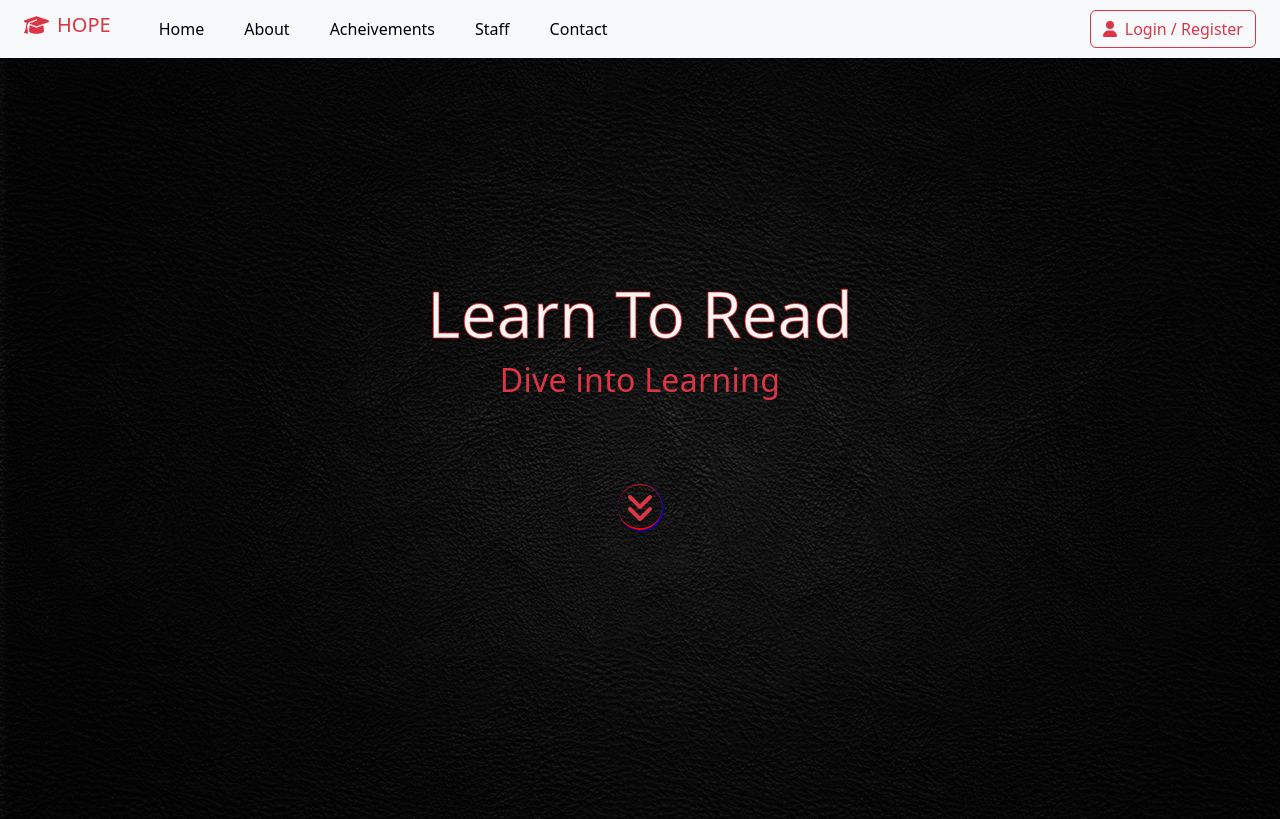
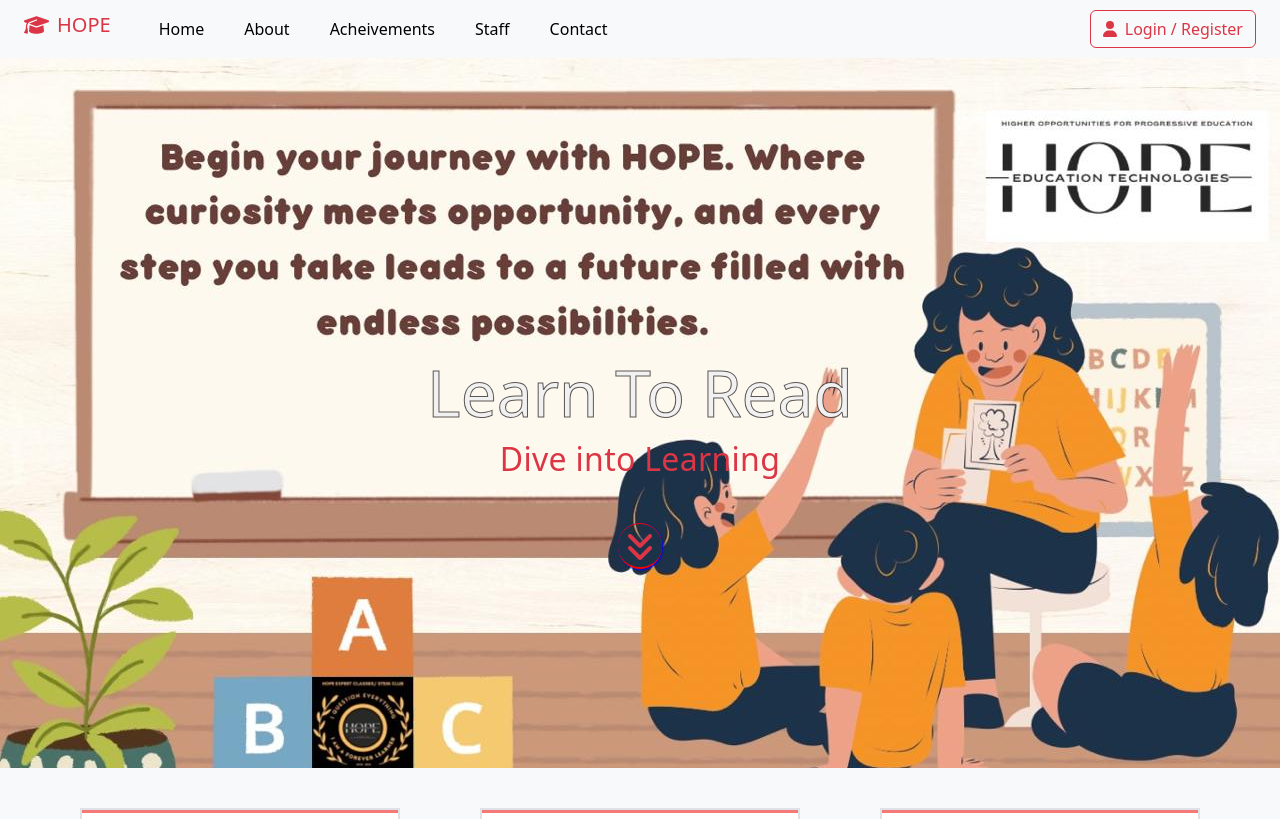
Before and after one commit to Hopeedutech/Hope, a React (Create React App) app: page / in a window 1280 px wide. Shown: the top 819 px of the page. Built offline with nearby package versions, Linux system fonts and the light colour scheme.

Commit message:
changes done for wallpaper

```diff
--- a/src/App.css
+++ b/src/App.css
@@ -27,8 +27,9 @@
 }
 
 .homepage-bg{
-    background-image: url('./bgImage.png');
-    min-height: 800px;
+    background-image: url('./bgImage.jpg');
+    background-repeat: no-repeat;
+    min-height: 710px;
 }
 
 /* .homepage-bg .homepage-txt{
@@ -40,11 +41,11 @@
 
 .homepage-txt h1{
     font-weight: 500;
-    margin-top: -55px;
+    margin-top: 105px;
     cursor: context-menu;
     -webkit-text-stroke:1px;
-    -webkit-text-stroke-color: rgba(226, 20, 20, 0.723);
-    -webkit-text-fill-color: whitesmoke;
+    -webkit-text-stroke-color: rgba(31, 25, 25, 0.723);
+    -webkit-text-fill-color: rgb(242, 241, 241);
 }
 
 .homepage-txt h2{
@@ -61,7 +62,6 @@
     height: 135px;
     margin-top: -60px;
     margin-left: -33px;
-
 }
 
 #caret-down{
--- a/src/HomePageBg.js
+++ b/src/HomePageBg.js
@@ -9,7 +9,7 @@
 
                 {/* HOME PAGE TEXT */}
                 <div className="homepage-txt text-center text-danger">
-                    <h1 className='display-3'>
+                    <h1 className='display-3 pt-2'>
                         Learn To Read
                     </h1>
 
@@ -17,7 +17,7 @@
                         Dive into Learning
                     </h2>
 
-                    <div className='text-center h2' style={{padding:'65px 0px'}}>
+                    <div className='text-center h2' style={{padding:'25px 0px'}}>
                         {/* border border-danger rounded-circle rounded rounded-5 */}
                         <a href="#section" className='' id='caret-down'>
                             <i className="fa-solid fa-angles-down text-danger px-2 py-1"></i>
--- a/src/HomepageCards.js
+++ b/src/HomepageCards.js
@@ -1,6 +1,6 @@
 import React from 'react'
 
-import educationpng from './educationpng.png'
+// import educationpng from './educationpng.png'
 import Hope from './HOPE.jpg'
 
 import Trendingcourses from './trending courses.jpg'
@@ -35,8 +35,7 @@
 
                         <h4 className="pb-2">Trending courses</h4>
                         <p className="pb-2">
-                            Progressive Classes, Expert Classes, Preservence Classes
-
+                            1st to 12th regular activity based classes with carrier guidance peer  collaboration and experiments
                         </p>
 
                     </div>
--- a/src/Staff.js
+++ b/src/Staff.js
@@ -47,9 +47,8 @@
                                         <div className="modal-body d-flex flex-column justify-content-center align-items-center py-5">
                                             <h5>Founder</h5>
                                             <small className="">MTech, MSc, BA, PGDCA</small>
-                                            <p className="pt-3">Lorem ipsum dolor sit amet Sed nec molestie justo</p>
 
-                                            <div className="d-flex flex-row media-icons" id='contact-staff'>
+                                            <div className="d-flex flex-row media-icons mt-3" id='contact-staff'>
                                                 <a href="https://www.facebook.com/sravantheemperor?mibextid=ZbWKwL"
                                                     target='_blank'
                                                     className="btn btn-outline-danger mx-1">
@@ -104,9 +103,8 @@
                                         <div className="modal-body d-flex flex-column justify-content-center align-items-center py-5">
                                             <h5>Curriculum Advisor</h5>
                                             <small className="">MA, PGCTE, (PhD) </small>
-                                            <p className="pt-3">Lorem ipsum dolor sit amet Sed nec molestie justo</p>
 
-                                            <div className="d-flex flex-row media-icons" id='contact-staff'>
+                                            <div className="d-flex flex-row media-icons mt-3" id='contact-staff'>
                                                 <a href="https://www.facebook.com/ushakiranr?mibextid=LQQJ4d"
                                                     target='_blank'
                                                     className="btn btn-outline-danger 4 mx-1">
@@ -160,9 +158,8 @@
                                         <div className="modal-body d-flex flex-column justify-content-center align-items-center py-5">
                                             <h5>Co-Ordinator </h5>
                                             <small className="">MSc, B.Ed</small>
-                                            <p className="pt-3">Lorem ipsum dolor sit amet Sed nec molestie justo</p>
 
-                                            <div className="d-flex flex-row media-icons" id='contact-staff'>
+                                            <div className="d-flex flex-row media-icons mt-3" id='contact-staff'>
                                                 <a href="#" className="btn btn-outline-danger 4 mx-1">
                                                     <i className="fa-brands fa-facebook"></i>
                                                 </a>
@@ -213,9 +210,8 @@
                                         <div className="modal-body d-flex flex-column justify-content-center align-items-center py-5">
                                             <h5>IT Department</h5>
                                             <small className="">B.TECH</small>
-                                            <p className="pt-3">Lorem ipsum dolor sit amet Sed nec molestie justo</p>
 
-                                            <div className="d-flex flex-row media-icons" id='contact-staff'>
+                                            <div className="d-flex flex-row media-icons mt-3" id='contact-staff'>
                                                 <a href="#" className="btn btn-outline-danger 4 mx-1">
                                                     <i className="fa-brands fa-facebook"></i>
                                                 </a>
@@ -264,11 +260,10 @@
                                             <button type="button" className="btn-close" data-bs-dismiss="modal" aria-label="Close"></button>
                                         </div>
                                         <div className="modal-body d-flex flex-column justify-content-center align-items-center py-5">
-                                            <h6>HUMAN RESOURCE AND ADMINIST5ATIVE MANAGER</h6>
+                                            <h6>HUMAN RESOURCE AND ADMINISTRATIVE MANAGER</h6>
                                             <small className="">BTech</small>
-                                            <p className="pt-3">Lorem ipsum dolor sit amet Sed nec molestie justo</p>
 
-                                            <div className="d-flex flex-row media-icons" id='contact-staff'>
+                                            <div className="d-flex flex-row media-icons mt-3" id='contact-staff'>
                                                 <a href="https://www.facebook.com/rasagna.nacharaju?mibextid=ZbWKwL"
                                                     target='_blank'
                                                     className="btn btn-outline-danger 4 mx-1">
```
Also changed, not shown: src/MAHALAKSHMI.jpg, src/bgImage.jpg (added).
